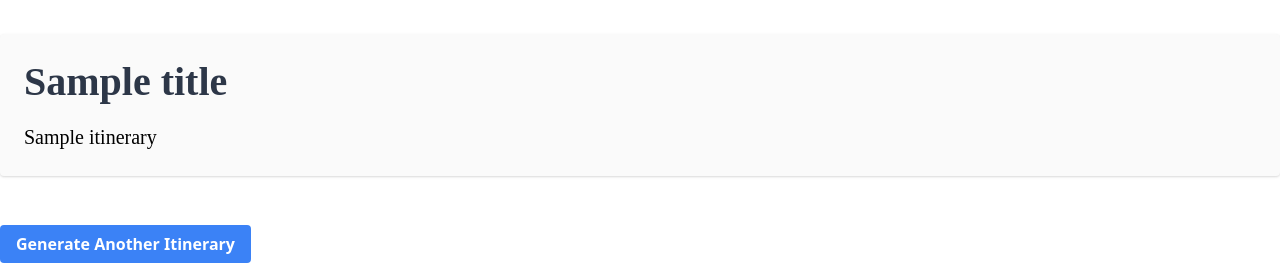
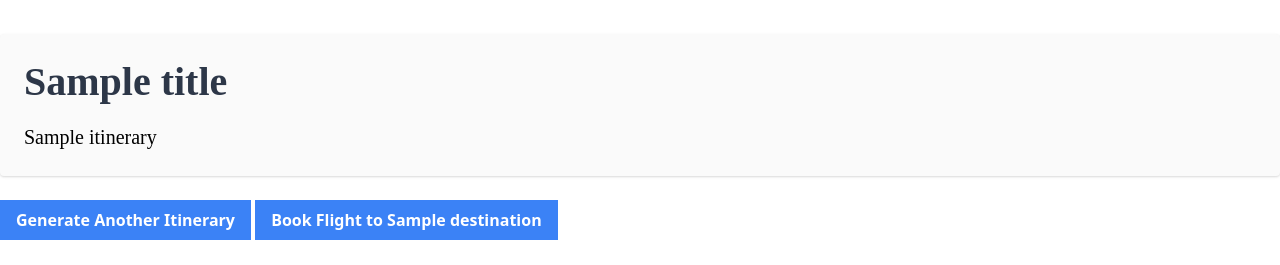
Before and after one commit to marmer7/vacabot, a Flask app: template app/templates/itinerary.html in a window 1280 px wide. Shown: the part 90-355 px from the top of the page. Run offline with Flask 2, Linux system fonts and the light colour scheme; the template is opened without the code that fills it: most values are stand-ins (such as "Sample title", 1, 10 or a date in 2020); parts of the project's set-up code (start-up, migrations or seed data) failed here and were passed over.

Commit message:
Added city validation.

```diff
--- a/app/app.py
+++ b/app/app.py
@@ -8,7 +8,7 @@
                    send_from_directory)
 
 from app.blog import extract_blog_dict, get_blog_posts
-from app.itinerary import generate_itinerary
+from app.itinerary import generate_itinerary, validate_destination
 
 load_dotenv()  # take environment variables from .env.
 
@@ -62,11 +62,21 @@
             interest.strip() for interest in request.form["interests"].split(",")
         ]
 
-        itinerary = generate_itinerary(destination, start_date, end_date, interests)
+        cleaned_destination = validate_destination(destination)
+
+        if cleaned_destination is None:
+            itinerary = (
+                f"{destination} is not a valid input. Please add a valid destination."
+            )
+        else:
+            itinerary = generate_itinerary(
+                cleaned_destination, start_date, end_date, interests
+            )
 
         return render_template(
             "itinerary.html",
             title="Your Itinerary",
+            destination=cleaned_destination,
             itinerary=markdown.markdown(itinerary),
         )
     else:
--- a/app/templates/itinerary.html
+++ b/app/templates/itinerary.html
@@ -4,12 +4,22 @@
 
 {% block content %}
 <div class="container mx-auto py-8">
-    <div class="markdown">
-        <h2>{{ title }}</h2>
-        {{ itinerary | safe }}
-    </div>
+  <div class="markdown">
+    <h2>{{ title }}</h2>
+    {{ itinerary | safe }}
+  </div>
+
+  <div class="flex justify-start my-8">
+    <a href="{{ url_for('create_itinerary') }}" class="bg-blue-500 hover:bg-blue-700 text-white font-bold py-2 px-4 rounded-r-none focus:outline-none focus:shadow-outline">
+      Generate Another Itinerary
+    </a>
+
+    {% if destination is not none %}
+      &nbsp;
+      <a href="{{ url_for('search_flights') }}" class="bg-blue-500 hover:bg-blue-700 text-white font-bold py-2 px-4 rounded-l-none focus:outline-none focus:shadow-outline">
+        Book Flight to {{ destination }}
+      </a>
+    {% endif %}
+  </div>
 </div>
-<a href="{{ url_for('create_itinerary') }}" class="bg-blue-500 hover:bg-blue-700 text-white font-bold py-2 px-4 rounded focus:outline-none focus:shadow-outline">
-    Generate Another Itinerary
-</a>
 {% endblock %}
```
Also changed, not shown: app/itinerary.py (+24 -0 lines).
